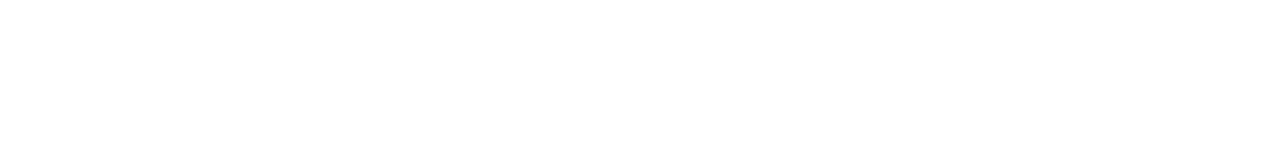
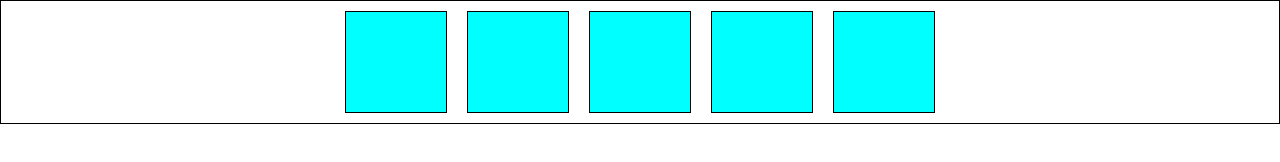
Before and after one commit to mUsman2003/Web_Development, a plain HTML site: page index.html in a window 1280 px wide. Drawn offline with Linux system fonts and the light colour scheme.

Commit message:
flex center

```diff
--- a/index.html
+++ b/index.html
@@ -3,9 +3,38 @@
 <head>
     <meta charset="UTF-8">
     <meta name="viewport" content="width=device-width, initial-scale=1.0">
-    <title>Document</title>
+    <title>Flex Box</title>
+    <style>
+        *{
+            margin: 0;
+            padding: 0;
+        }
+        .Cointainer{
+
+            display: flex;
+            border: 1px solid black;
+            align-content: center;
+            justify-content: center;
+        }
+        .box{
+            width: 100px;
+            height: 100px;
+            background-color: aqua;
+            margin: 10px;
+            border: 1px solid black;
+        }
+    </style>
 </head>
 <body>
+    <main>
+        <div class="Cointainer">
+            <div class="box"></div>
+            <div class="box"></div>
+            <div class="box"></div>
+            <div class="box"></div>
+            <div class="box"></div>
+        </div>
+    </main>
 
 </body>
 </html>
```
